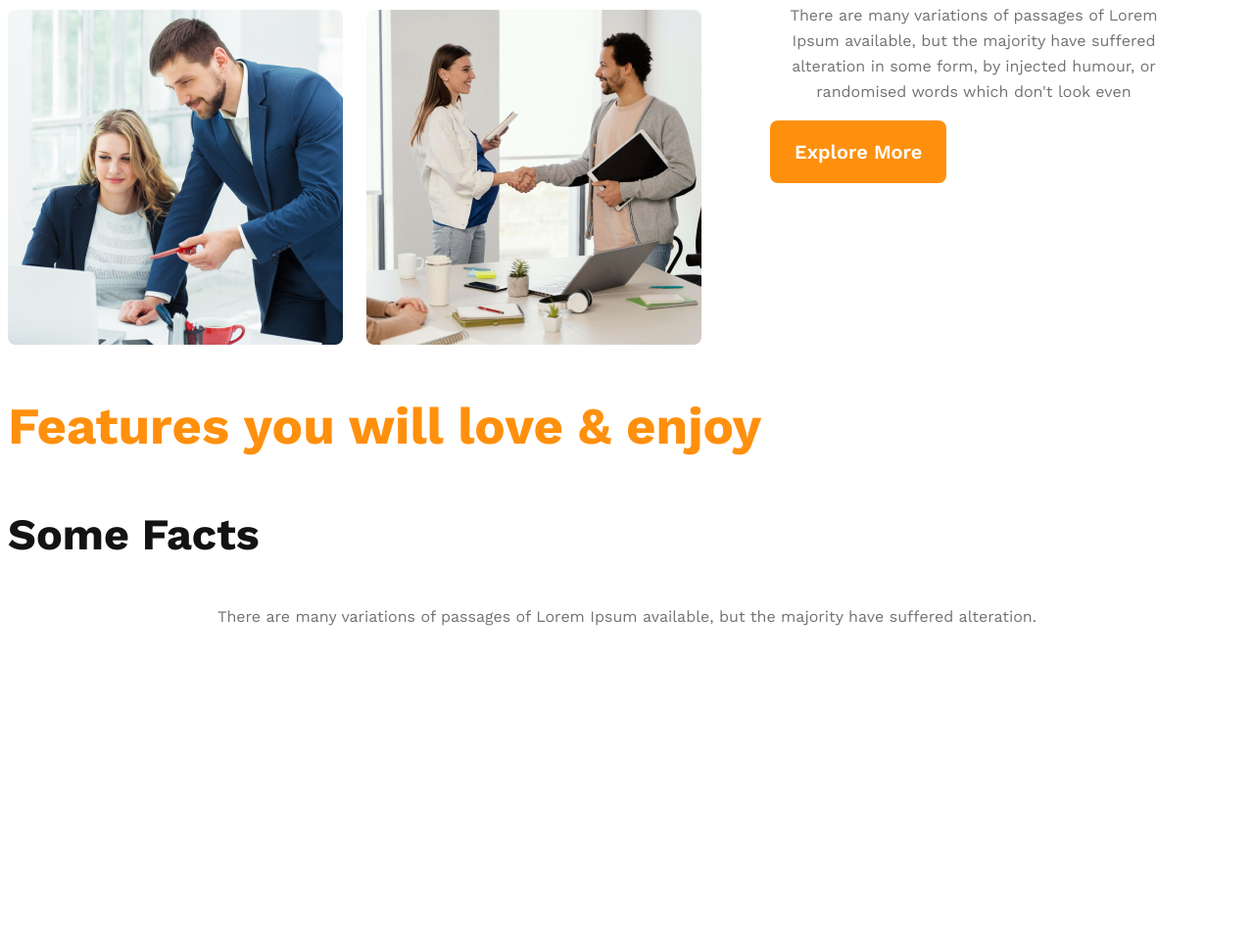
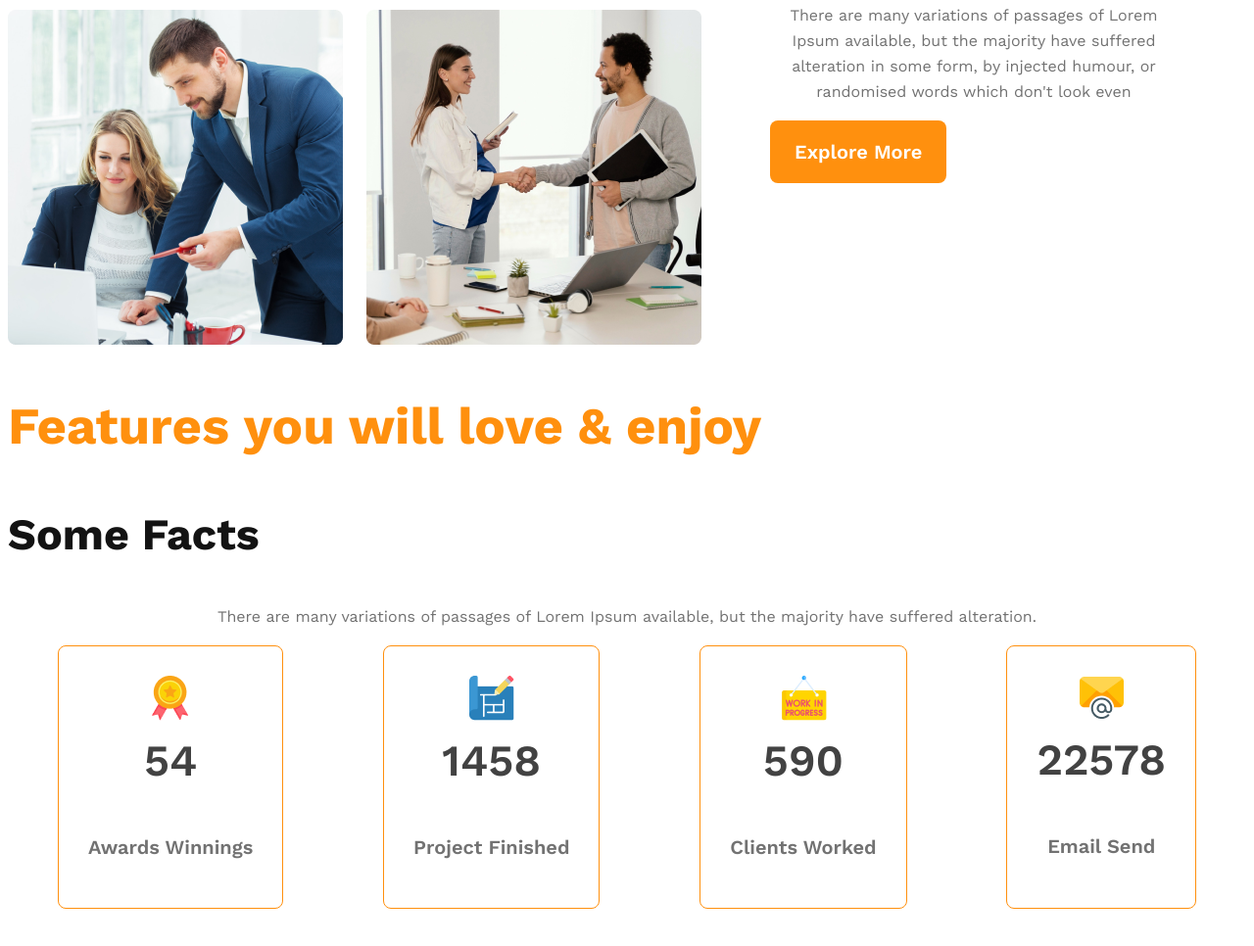
Before and after one commit to Dhruba545/new-folder, a plain HTML site: page index.html in a window 1280 px wide. Shown: the part 1295-2261 px from the top of the page at 98% size. Before the commit the page ends 2008 px from the top, so only its background shows below. Drawn offline with nearby package versions, Linux system fonts and the light colour scheme.

Commit message:
card section complete

```diff
--- a/index.html
+++ b/index.html
@@ -66,6 +66,30 @@
         <section class="facts">
            <h3 class="section-title">Some Facts</h3>
            <p class="text-light-gray">There are many variations of passages of Lorem Ipsum available, but the majority have suffered alteration.</p>
+           <div class="facts-card-container">
+            <!--.card*4>img+h2.card-stats+p.card-title-->
+            <div class="card">
+                <img src="images/icons/ribon.png" alt="">
+                <h2 class="card-stats">54</h2>
+                <p class="card-title">Awards Winnings</p>
+            </div>
+            <div class="card">
+                <img src="images/icons/projects.png" alt="">
+                <h2 class="card-stats">1458</h2>
+                <p class="card-title">Project Finished</p>
+            </div>
+            <div class="card">
+                <img src="images/icons/customers.png" alt="">
+                <h2 class="card-stats">590</h2>
+                <p class="card-title">Clients Worked</p>
+            </div>
+            <div class="card">
+                <img src="images/icons/email.png" alt="">
+                <h2 class="card-stats">22578</h2>
+                <p class="card-title">Email Send</p>
+            </div>
+
+           </div>
         </section>
     </main>
     <footer>
--- a/style.css
+++ b/style.css
@@ -113,6 +113,35 @@ main{
     }
 
 
+    /* facts - section*/
+    .facts-card-container{
+        display:flex;
+        justify-content: space-around;
+    }
+    .facts-card-container .card{
+        border-radius: 8px;
+        border: 1px solid #FF900E;
+        text-align: center;
+        padding:30px 30px;
+}
+.facts-card-container > .card > .card-stats{
+    color:#424242;
+    text-align:center;
+    font-family:Work Sans;
+    font-size: 2.8rem;
+    font-weight: 600;
+    margin-top:10px;
+    margin-bottom: 10px;
+}
+.facts-card-container .card-title{
+    color:#727272;
+    font-family: Work Sans;
+    font-size: 20px;
+    font-weight: 600;
+    margin-top: 50px;
+
+}
+
 
 /*renponsive media quaries for the mobail phone4444 */
 @media screen and (max-width:576px){
```
